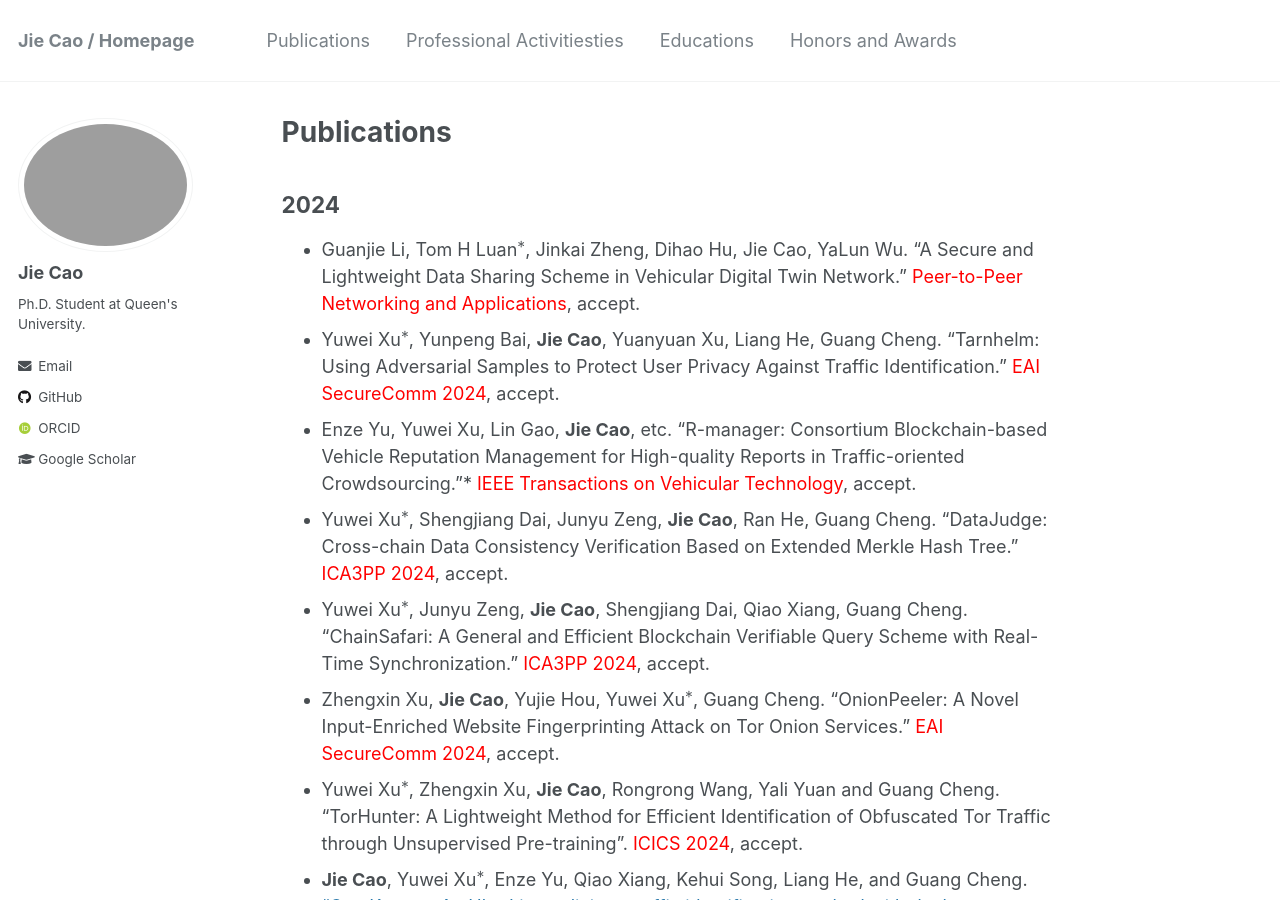
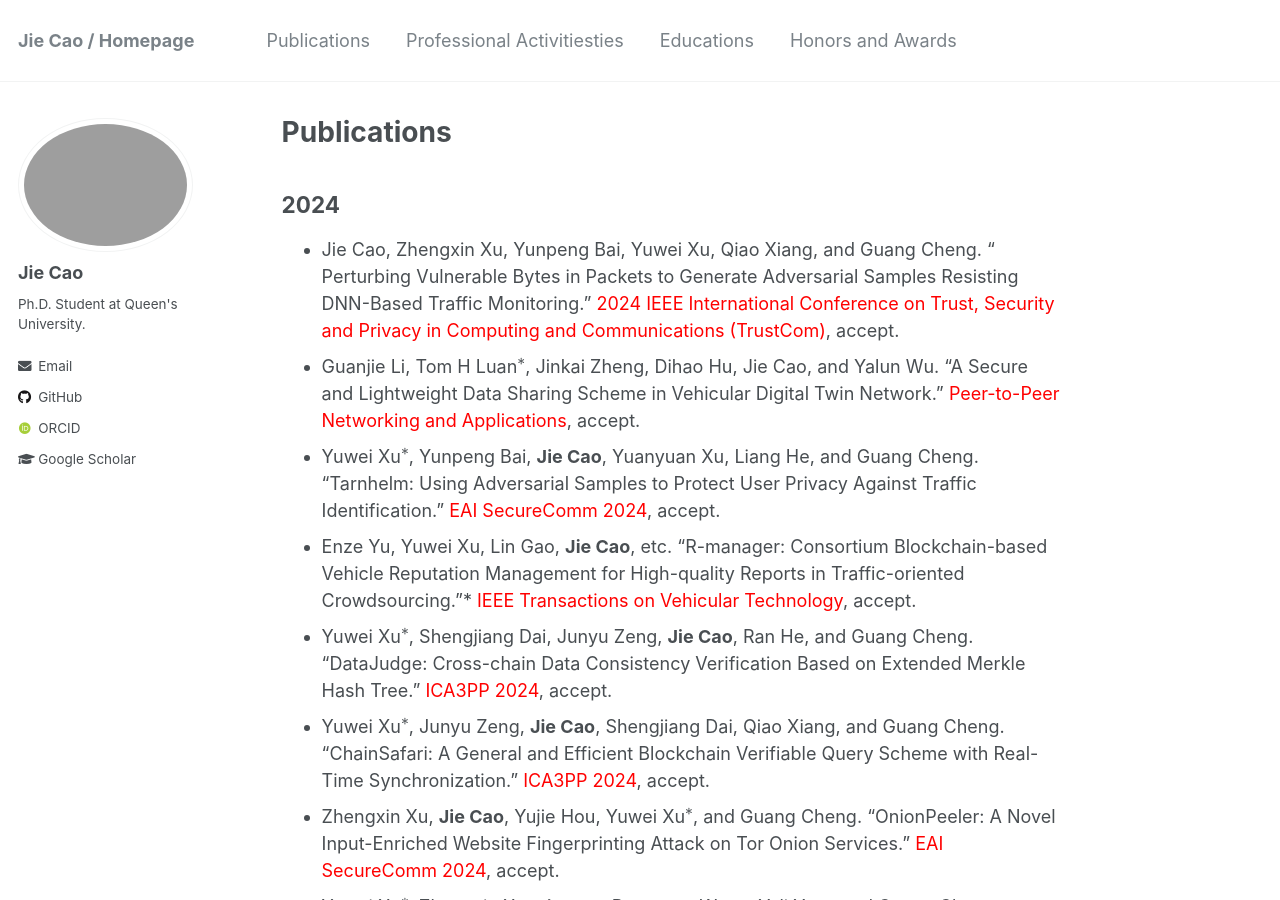
Before and after one commit to JieJayCao/JieJayCao.github.io, a Jekyll site: the page built from _pages/publications.md, in a window 1280 px wide and 900 px high. Built offline with Jekyll 4.4.1, drawn with Linux system fonts in a browser that asks for light colours; some web fonts are replaced; formulas are drawn with MathJax 3.

Commit message:
Update publications.md

```diff
--- a/_pages/publications.md
+++ b/_pages/publications.md
@@ -7,12 +7,13 @@ author_profile: true
 
 
 ## 2024
-* Guanjie Li, Tom H Luan$^*$, Jinkai Zheng, Dihao Hu, Jie Cao, YaLun Wu. "A Secure and Lightweight Data Sharing Scheme in Vehicular Digital Twin Network." <span style="color:red;">Peer-to-Peer Networking and Applications</span>, accept.
-* Yuwei	Xu$^*$, Yunpeng	Bai, **Jie Cao**, Yuanyuan	Xu, Liang	He, Guang	Cheng. "Tarnhelm: Using Adversarial Samples to Protect User Privacy Against Traffic Identification." <span style="color:red;">EAI SecureComm 2024</span>, accept.
+* Jie Cao, Zhengxin Xu, Yunpeng Bai, Yuwei Xu, Qiao Xiang, and Guang Cheng. " Perturbing Vulnerable Bytes in Packets to Generate Adversarial Samples Resisting DNN-Based Traffic Monitoring." <span style="color:red;">2024 IEEE International Conference on Trust, Security and Privacy in Computing and Communications (TrustCom)</span>, accept.
+* Guanjie Li, Tom H Luan$^*$, Jinkai Zheng, Dihao Hu, Jie Cao, and Yalun Wu. "A Secure and Lightweight Data Sharing Scheme in Vehicular Digital Twin Network." <span style="color:red;">Peer-to-Peer Networking and Applications</span>, accept.
+* Yuwei	Xu$^*$, Yunpeng	Bai, **Jie Cao**, Yuanyuan	Xu, Liang	He, and Guang	Cheng. "Tarnhelm: Using Adversarial Samples to Protect User Privacy Against Traffic Identification." <span style="color:red;">EAI SecureComm 2024</span>, accept.
 * Enze Yu, Yuwei Xu, Lin Gao, **Jie Cao**, etc. "R-manager: Consortium Blockchain-based Vehicle Reputation Management for High-quality Reports in Traffic-oriented Crowdsourcing."* <span style="color:red;">IEEE Transactions on Vehicular Technology</span>, accept.
-* Yuwei Xu$^*$, Shengjiang Dai, Junyu Zeng, **Jie Cao**, Ran He, Guang Cheng. "DataJudge: Cross-chain Data Consistency Verification Based on Extended Merkle Hash Tree." <span style="color:red;">ICA3PP 2024</span>, accept.
-* Yuwei Xu$^*$, Junyu Zeng, **Jie Cao**, Shengjiang Dai, Qiao Xiang, Guang Cheng. "ChainSafari: A General and Efficient Blockchain Verifiable Query Scheme with Real-Time Synchronization." <span style="color:red;">ICA3PP 2024</span>, accept.
-* Zhengxin Xu, **Jie Cao**, Yujie Hou, Yuwei Xu$^*$, Guang Cheng. "OnionPeeler: A Novel Input-Enriched Website Fingerprinting Attack on Tor Onion Services." <span style="color:red;">EAI SecureComm 2024</span>, accept.
+* Yuwei Xu$^*$, Shengjiang Dai, Junyu Zeng, **Jie Cao**, Ran He, and Guang Cheng. "DataJudge: Cross-chain Data Consistency Verification Based on Extended Merkle Hash Tree." <span style="color:red;">ICA3PP 2024</span>, accept.
+* Yuwei Xu$^*$, Junyu Zeng, **Jie Cao**, Shengjiang Dai, Qiao Xiang, and Guang Cheng. "ChainSafari: A General and Efficient Blockchain Verifiable Query Scheme with Real-Time Synchronization." <span style="color:red;">ICA3PP 2024</span>, accept.
+* Zhengxin Xu, **Jie Cao**, Yujie Hou, Yuwei Xu$^*$, and Guang Cheng. "OnionPeeler: A Novel Input-Enriched Website Fingerprinting Attack on Tor Onion Services." <span style="color:red;">EAI SecureComm 2024</span>, accept.
 * Yuwei Xu$^*$, Zhengxin Xu, **Jie Cao**, Rongrong Wang, Yali Yuan and Guang Cheng. "TorHunter: A Lightweight Method for Efficient Identification of Obfuscated Tor Traffic through Unsupervised Pre-training". <span style="color:red;">ICICS 2024</span>, accept.
 * **Jie Cao**, Yuwei Xu$^*$, Enze Yu, Qiao Xiang, Kehui Song, Liang He, and Guang Cheng. ["GateKeeper: An UltraLite malicious traffic identification method with dual-aspect optimization strategies on IoT gateways."](https://www.sciencedirect.com/science/article/abs/pii/S1389128624003888) <span style="color:red;">Computer Networks</span>, Volume 250, 2024, 110556.
 
```
